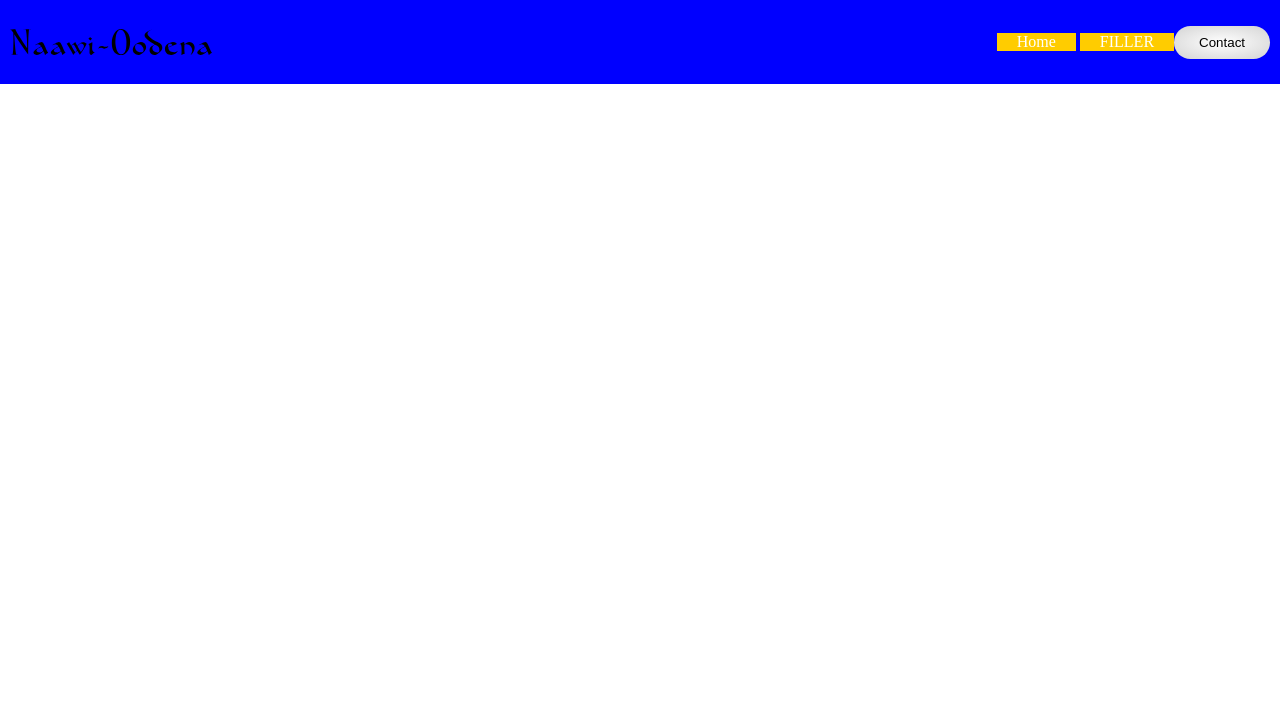
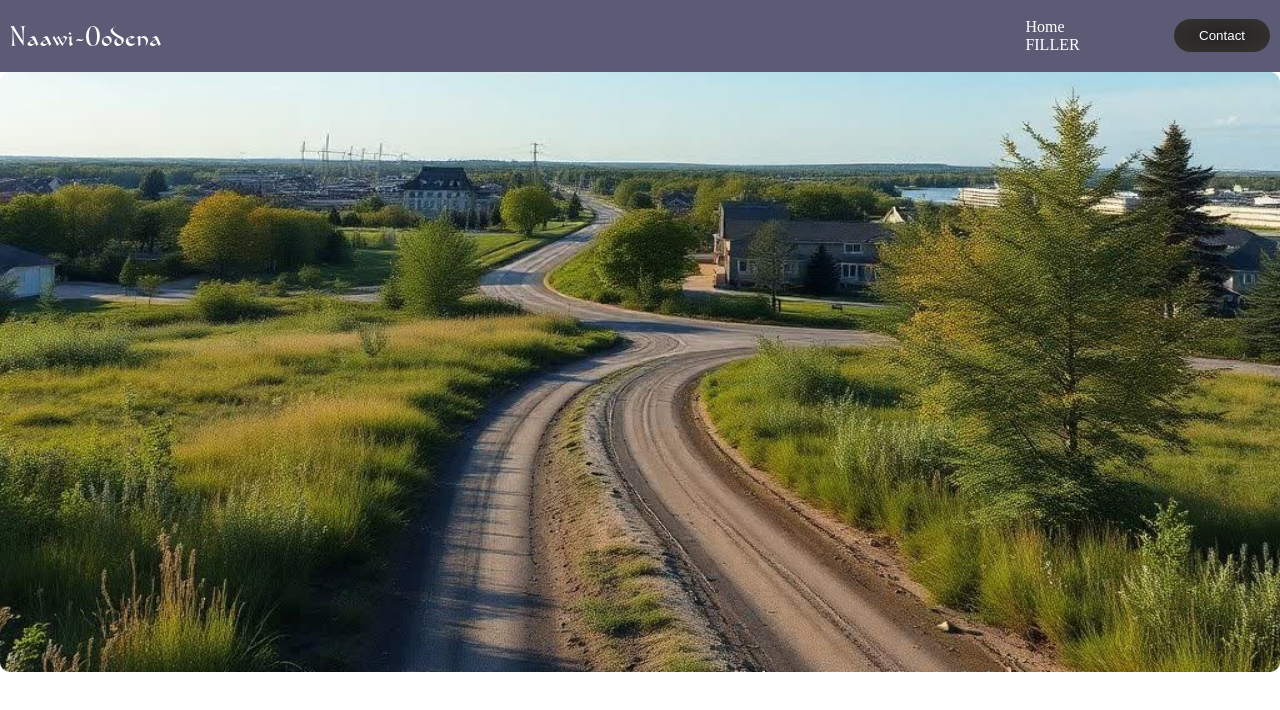
Before and after one commit to POato-234/Web-Dev-4, a plain HTML site: page index.html in a window 1280 px wide. Drawn offline with Linux system fonts and the light colour scheme.

Commit message:
newering

```diff
--- a/css/style.css
+++ b/css/style.css
@@ -1,24 +1,23 @@
 *{
     box-sizing: border-box;
     margin: 0;
-    padding: 0;;
+    padding: 0;
 }
 li a button{
     font-family: sans-serif;
     font-weight: 500;
     font-size: 16px;
-    color: white;
+    color: rgb(255, 255, 255);
     text-decoration: none;
 }
 header{
     display: flex;
     justify-content: flex-end;
     align-items: center;
-    padding: 2% 10px;
-    background-color: blue;
-}
-li{
-    background-color: rgb(255, 204, 0);
+    padding: 1.4% 10px;
+    background-color: rgb(91, 91, 118);
+    position: sticky;
+    top: 0;
 }
 a{
     text-decoration: none;
@@ -26,7 +25,7 @@ a{
 }
 .logo{
     cursor: pointer;
-    margin-right: auto;
+    margin-right: 67%;
     color: white
 }
 .navbar{
@@ -41,16 +40,17 @@ a{
     transition: all 0.3 ease 0s;
 }
 .navbar li a:hover{
-    color: brown;
+    color: rgb(255, 255, 255);
 }
 button{
     padding: 9px 25px;
-    background: radial-gradient(white, lightgray );
+    background: radial-gradient(rgb(36, 34, 34), rgb(56, 51, 51) );
     border: none;
     border-radius: 50px;
     cursor: pointer;
     transition: all 0.3 ease 0s;
+    color: rgb(255, 255, 255);
 }
 button:hover{
-    background: radial-gradient(white, gray)/* for now just tesing*/
+    background: radial-gradient(rgb(96, 94, 94), gray)/* for now just tesing*/
 }
--- a/index.html
+++ b/index.html
@@ -6,22 +6,28 @@
     <title>web project 4 </title>
     <link rel="stylesheet" href="css/style.css">
     <style>
-
+        .round-edges-img{
+            border-radius: 10px;
+            z-index: -1 ;
+        }
     </style>
 </head>
 <body>
 <header>
-    <img class="logo" src="img/default-monochrome-black.svg" width="16%" alt="">
+    <img class="logo" src="img/default-monochrome-white.svg" width="12%" alt="" >
     <nav>
         <ul class="navbar">
             <li><a href="index.html">Home</a></li>
             <li><a href="">FILLER</a></li>
         </ul>
     </nav>
-    <a class="botton" href="contact-page.html"><button>Contact</button></a>
+    <a class="button" href="contact-page.html"><button type="button">Contact</button></a>
 </header>
 <div>
-    <img src="" alt="">
+    <img class="round-edges-img" src="img/a61552bf-fc07-4298-b4aa-03ad185e65ea.jpg" width="100%" height="600px" alt="an AI image of what naawi-Oodena would look like" >
+</div>
+<div class=first-div-container>
+
 </div>
 </body>
 </html>
```
Also changed, not shown: contact-page.html (added, +11 -0 lines), img/a61552bf-fc07-4298-b4aa-03ad185e65ea.jfif (added), img/a61552bf-fc07-4298-b4aa-03ad185e65ea.jpg (added).
